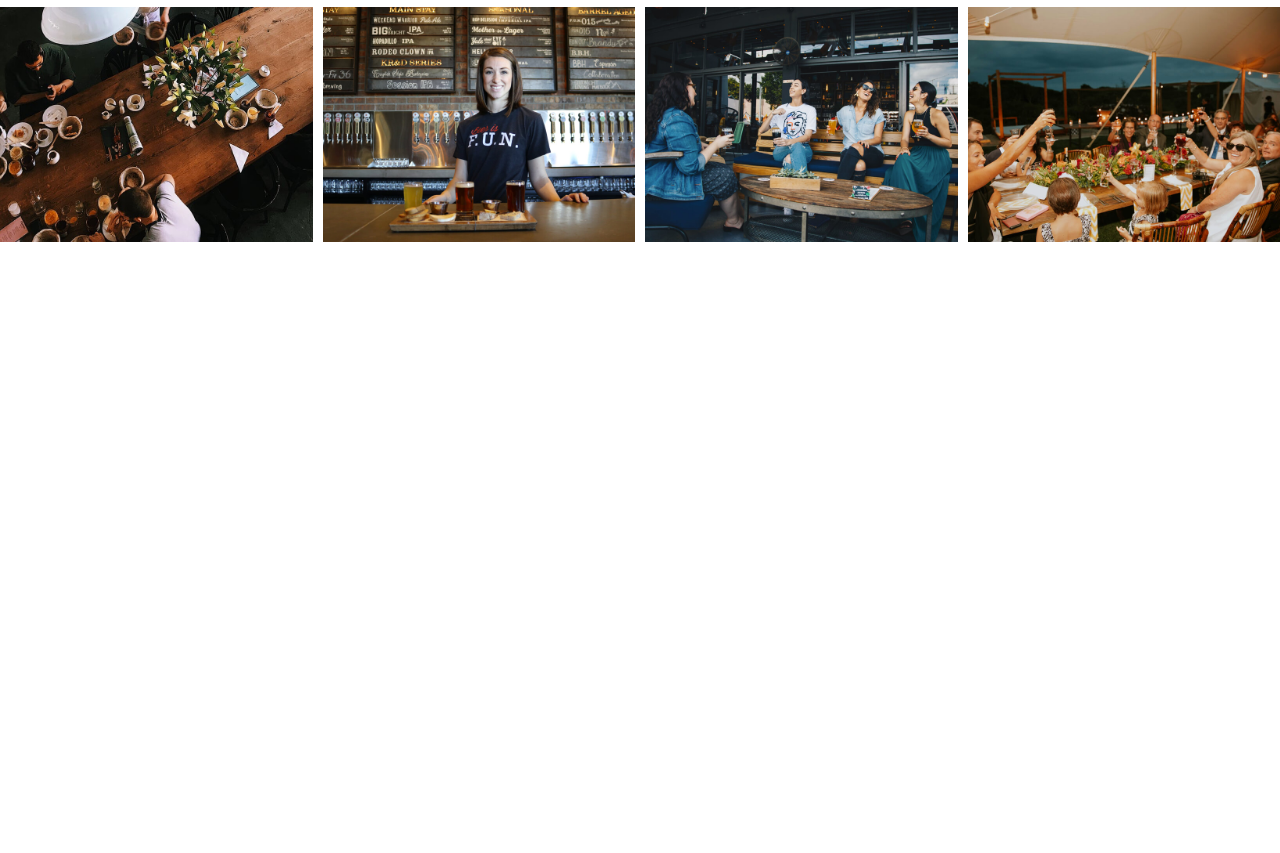
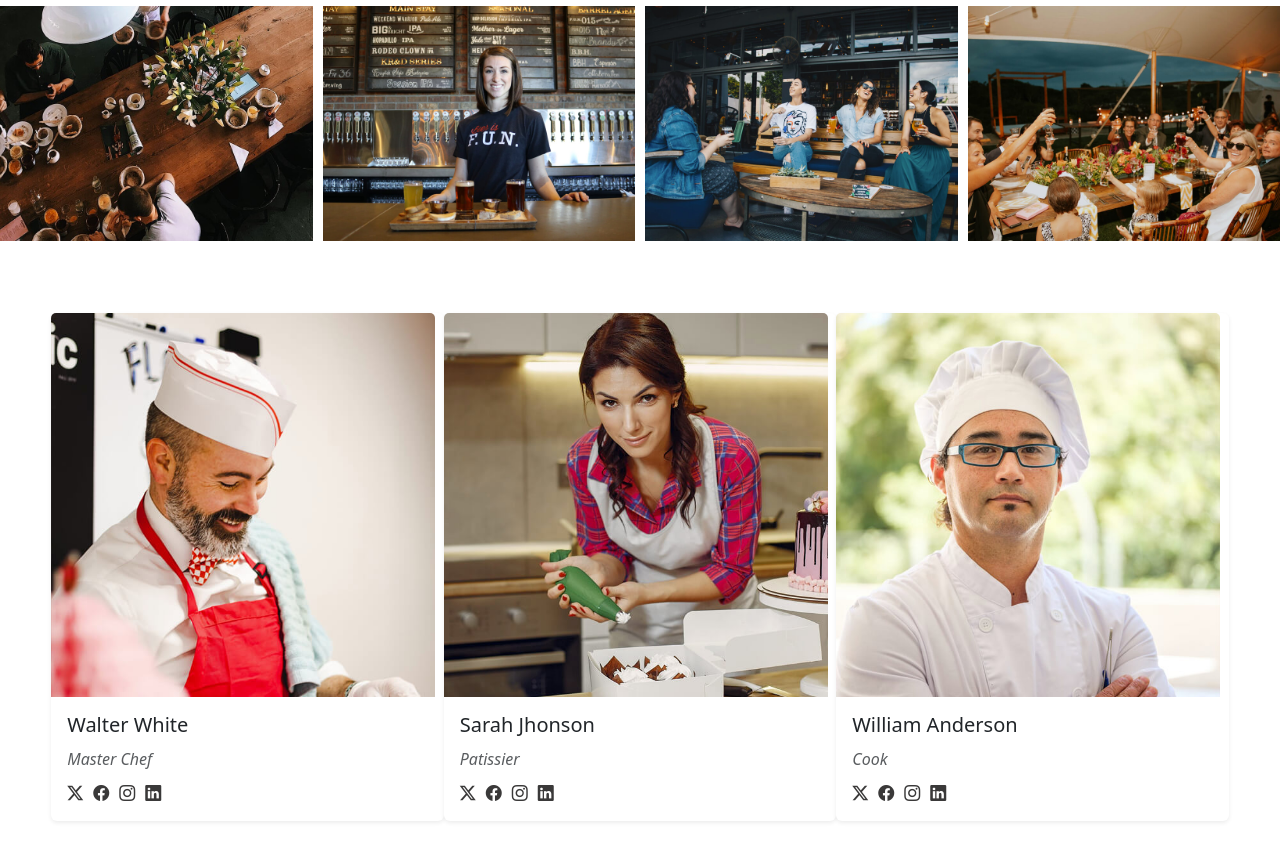
Before and after one commit to ChoroukMouaky/projet_final, a website: page index.html in a window 1280 px wide. Shown: the part 5723-6576 px from the top of the page. Before the commit the page ends 6005 px from the top, so only its background shows below. Drawn offline with nearby package versions, Linux system fonts and the light colour scheme.

Commit message:
chef's section

```diff
--- a/index.html
+++ b/index.html
@@ -376,7 +376,7 @@
 </div>
 
 <div>
-    <div class="titles">
+    < class="titles">
     <h4 class="text-moutard">Gallery</h4>
     <h1>Some photos from Our Restauran</h1><div class="container">
     </div>
@@ -416,9 +416,54 @@
 </div>
     </div>
 
+<div class="chefs_flex">
+    <div class="col-md-4 ">
+        <div class="card border-0 shadow-sm">
+            <img src="./public/img/chefs-1.jpg" class="card-img-top" alt="">
+            <div class="card-body zn">
+                <h5 class="card-title mb-1">Walter White</h5>
+                <p class="text-muted mb-1"><i>Master Chef</i></p>
+            <div class="d-flex gap-1">
+                <a href="#"><i class="bi bi-twitter-x text-softblack"></i></a>
+                <a href="#"><i class="bi bi-facebook text-softblack"></i></a>
+                <a href="#"><i class="bi bi-instagram text-softblack"></i></a>
+                <a href="#"><i class="bi bi-linkedin text-softblack"></i></a>
+            </div>
+            </div>
+        </div>
+    </div>
+    <div class="col-md-4 ">
+        <div class="card border-0 shadow-sm">
+            <img src="./public/img/chefs-2.jpg" class="card-img-top" alt="">
+            <div class="card-body zn">
+                <h5 class="card-title mb-1">Sarah Jhonson</h5>
+                <p class="text-muted mb-1"><i>Patissier</i></p>
+            <div class="d-flex gap-1">
+                <a href="#"><i class="bi bi-twitter-x text-softblack"></i></a>
+                <a href="#"><i class="bi bi-facebook text-softblack"></i></a>
+                <a href="#"><i class="bi bi-instagram text-softblack"></i></a>
+                <a href="#"><i class="bi bi-linkedin text-softblack"></i></a>
+            </div>
+            </div>
+        </div>
+    </div>
+    <div class="col-md-4 ">
+        <div class="card border-0 shadow-sm">
+            <img src="./public/img/chefs-3.jpg" class="card-img-top" alt="">
+            <div class="card-body zn">
+                <h5 class="card-title mb-1">William Anderson</h5>
+                <p class="text-muted mb-1"><i>Cook</i></p>
+            <div class="d-flex gap-1">
+                <a href="#"><i class="bi bi-twitter-x text-softblack"></i></a>
+                <a href="#"><i class="bi bi-facebook text-softblack"></i></a>
+                <a href="#"><i class="bi bi-instagram text-softblack"></i></a>
+                <a href="#"><i class="bi bi-linkedin text-softblack"></i></a>
+            </div>
+            </div>
+        </div>
+    </div>
+</div>
 
-</div>
-</div>
 
 
 </div>
--- a/src/sass/modules/Home/_header.scss
+++ b/src/sass/modules/Home/_header.scss
@@ -164,7 +164,12 @@ margin:0%;
     transition: transform 0.3 ease;
     box-shadow: 0.3s ease;
 }
-.img-gallery:hover{
-    transform: scale(1.04);
-    box-shadow: 0px 8px 20px rgba(233, 167, 80, 0.696);
+.chefs_flex{
+    display: flex;
+    padding: 4vh 4vw;
+    img{
+        width: 30vw;
+        height: 40vh;
+        object-fit: cover;
+    }
 }
```
Also changed, not shown: public/css/app.css, 1 other file.
